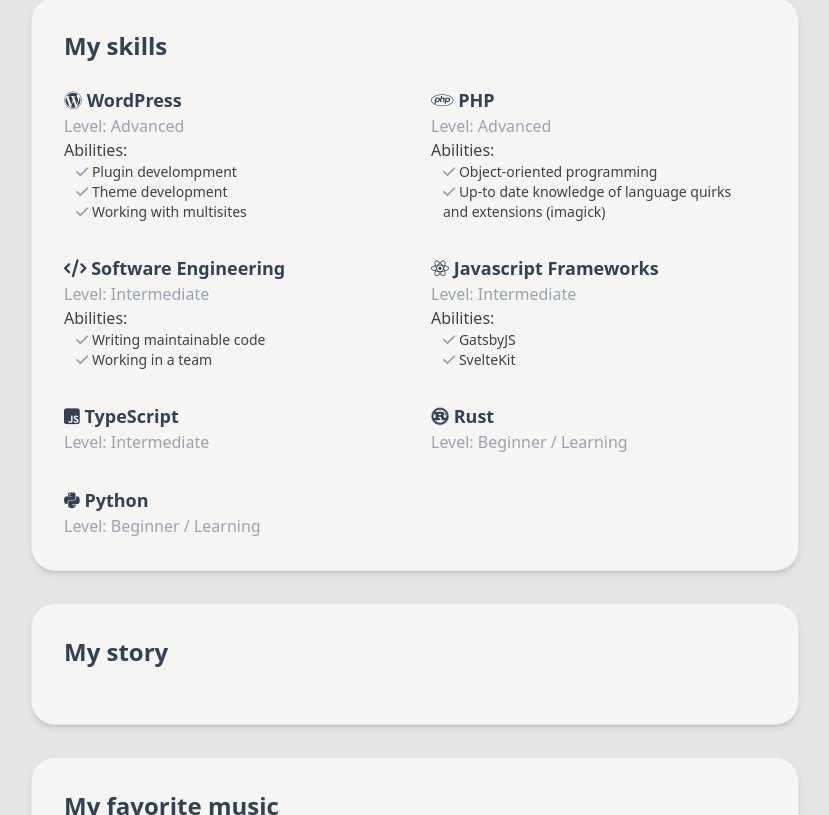
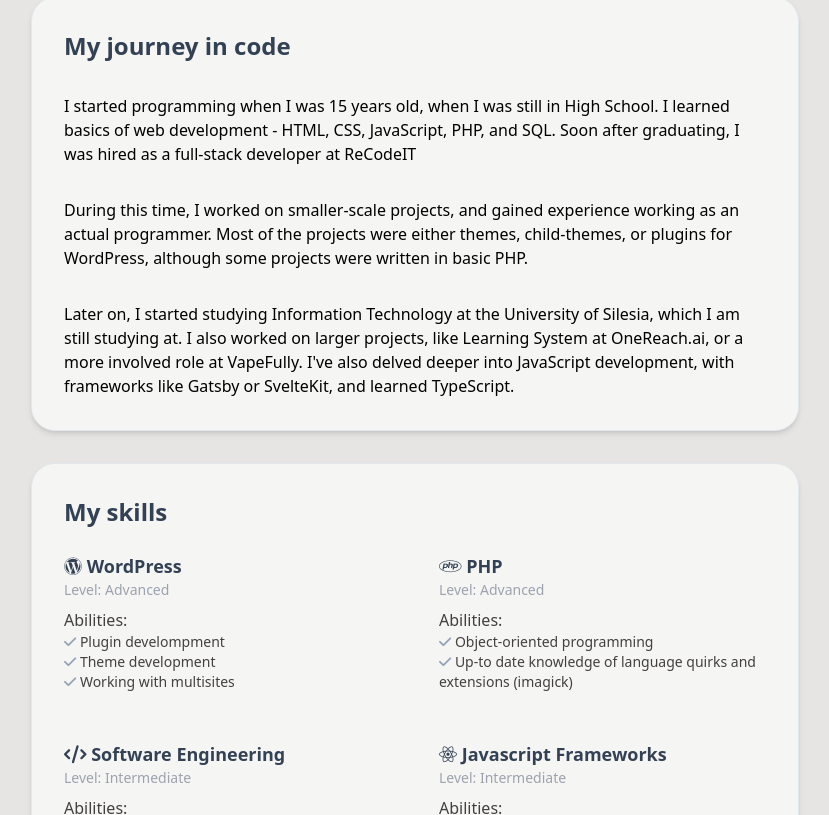
Before and after one commit to FerroMeow/konrad-balcerzak.com, a SvelteKit app: page /about in a window 1280 px wide. Shown: the part 585-1400 px from the top of the page, without its empty margins (225-1054 px from the left). Built offline with nearby package versions, Linux system fonts and the light colour scheme.

Commit message:
Finish About page

```diff
--- a/src/lib/ContentCard.svelte
+++ b/src/lib/ContentCard.svelte
@@ -1,10 +1,11 @@
 <script lang="ts">
 	import Heading from './Heading.svelte';
 	export let title: string = '';
+	export let className: string = '';
 </script>
 
 <section
-	class="max-w-3xl p-8 border border-slate-200 my-8 mx-auto rounded-3xl shadow-md bg-stone-100"
+	class="max-w-3xl p-8 border border-slate-200 my-8 mx-auto rounded-3xl shadow-md bg-stone-100 {className}"
 >
 	<Heading level={3} className="text-2xl mb-6">{title}</Heading>
 	<slot />
--- a/src/lib/Skill.svelte
+++ b/src/lib/Skill.svelte
@@ -7,10 +7,10 @@
 
 <li class="text-stone-700">
 	<Heading level={4} className="text-lg">{@html skillIcon(skill.name)} {skill.name}</Heading>
-	<p class="text-gray-400">Level: {skillLevelName(skill.level)}</p>
+	<p class="text-gray-400 text-sm">Level: {skillLevelName(skill.level)}</p>
 	{#if typeof skill.abilities !== 'undefined'}
-		<p>Abilities:</p>
-		<ul class="px-3">
+		<p class="mt-2">Abilities:</p>
+		<ul>
 			{#each skill.abilities as ability}
 				<li class="text-sm">
 					<i class="fa-solid fa-check text-slate-400" />
--- a/src/lib/skills/SkillGrid.svelte
+++ b/src/lib/skills/SkillGrid.svelte
@@ -5,7 +5,7 @@
 	export let skills: SkillData[] = [];
 </script>
 
-<ul class="grid grid-cols-[repeat(auto-fit,minmax(theme(space.80),1fr))] gap-8">
+<ul class="grid grid-cols-[repeat(auto-fit,minmax(theme(space.72),1fr))] gap-12">
 	{#each skills as skill}
 		<Skill {skill} />
 	{/each}
--- a/src/routes/about/+page.svelte
+++ b/src/routes/about/+page.svelte
@@ -32,23 +32,44 @@
 			</div>
 			<ul class="mt-4 md:mt-0 md:flex md:flex-col md:gap-2">
 				<li>
-					<i class="fa-solid fa-graduation-cap" /> University:
-					<a href="https://us.edu.pl/en/" target="_blank">University of Silesia</a>
+					<a href="https://us.edu.pl/en/" target="_blank">
+						<i class="fa-solid fa-graduation-cap" /> University: University of Silesia
+					</a>
 				</li>
 				<li>
-					<i class="fa-brands fa-github" /> GitHub:
-					<a href="https://github.com/konradBalcerzak/" target="_blank">konradBalcerzak</a>
+					<a href="https://github.com/konradBalcerzak/" target="_blank">
+						<i class="fa-brands fa-github" /> GitHub: konradBalcerzak
+					</a>
 				</li>
 				<li>
-					<i class="fa-brands fa-linkedin" />
-					<a href="https://www.linkedin.com/in/konrad-balcerzak/" target="_blank">Linkedin</a>
+					<a href="https://www.linkedin.com/in/konrad-balcerzak/" target="_blank">
+						<i class="fa-brands fa-linkedin" /> Linkedin
+					</a>
 				</li>
 			</ul>
 		</div>
 	</header>
+	<CardContent title="My journey in code" className="space-y-8">
+		<p>
+			I started programming when I was 15 years old, when I was still in High School. I learned
+			basics of web development - HTML, CSS, JavaScript, PHP, and SQL. Soon after graduating, I was
+			hired as a full-stack developer at <a href="https://recodeit.net">ReCodeIT</a>
+		</p>
+		<p>
+			During this time, I worked on smaller-scale projects, and gained experience working as an
+			actual programmer. Most of the projects were either themes, child-themes, or plugins for
+			WordPress, although some projects were written in basic PHP.
+		</p>
+		<p>
+			Later on, I started studying Information Technology at the University of Silesia, which I am
+			still studying at. I also worked on larger projects, like Learning System at <a
+				href="https://onereach.ai/learning/">OneReach.ai</a
+			>, or a more involved role at <a href="https://vapefully.com">VapeFully</a>. I've also delved
+			deeper into JavaScript development, with frameworks like Gatsby or SvelteKit, and learned
+			TypeScript.
+		</p>
+	</CardContent>
 	<CardContent title="My skills">
 		<SkillGrid skills={data.skills} />
 	</CardContent>
-	<CardContent title="My story" />
-	<CardContent title="My favorite music" />
 </div>
```
